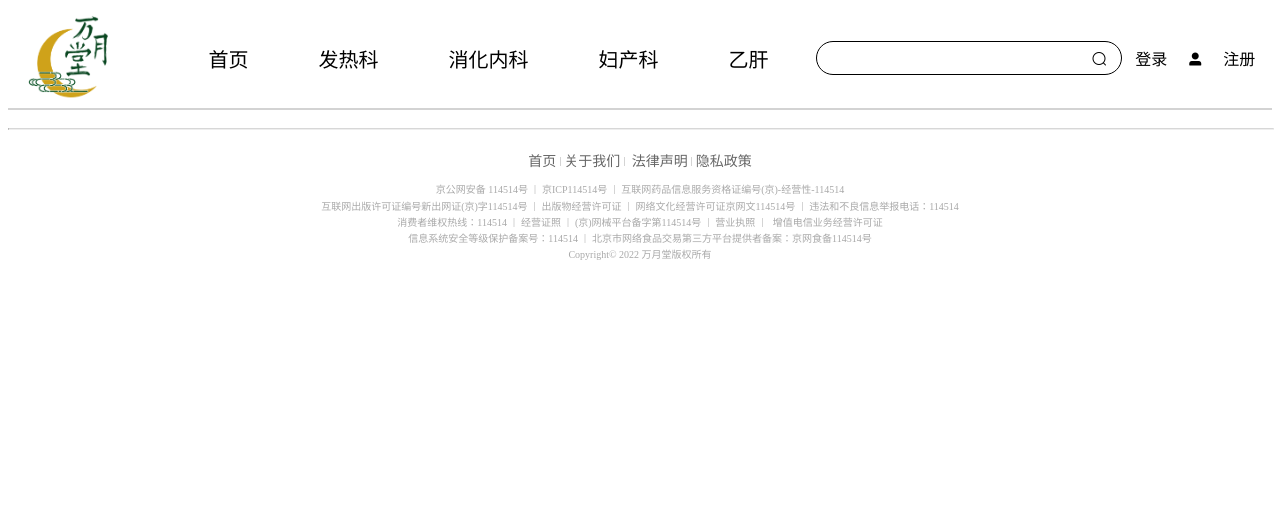
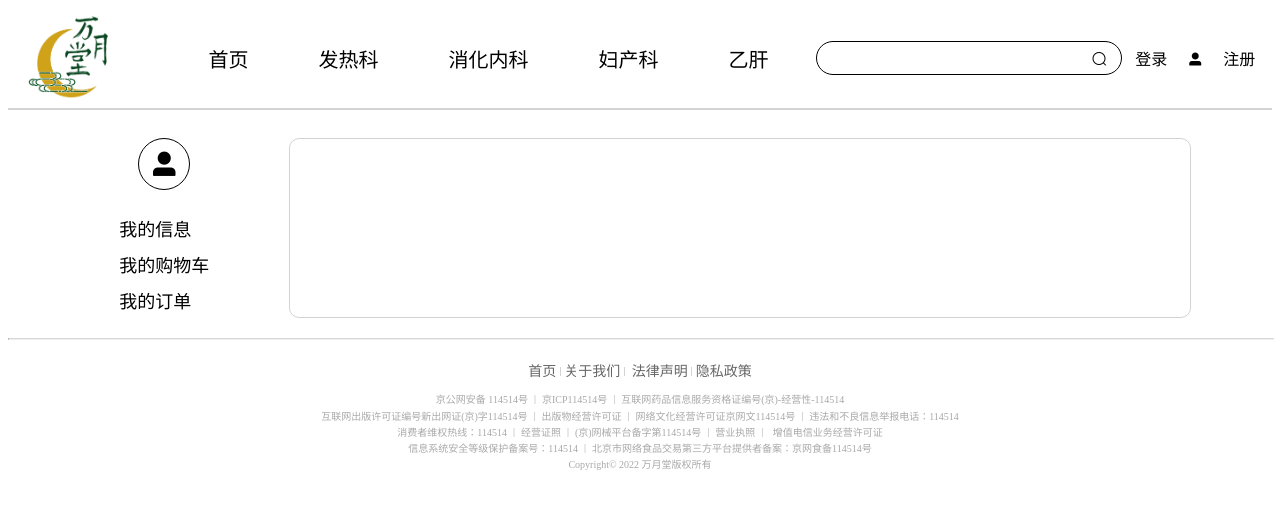
Before and after one commit to TsaiDuck/WanYueTang_Vue, a Vue app: page /#/userHome in a window 1280 px wide. Shown: the top 508 px of the page. Built offline with nearby package versions, Linux system fonts and the light colour scheme.

Commit message:
个人主页finish

```diff
--- a/src/components/body/users/userHome.vue
+++ b/src/components/body/users/userHome.vue
@@ -1,7 +1,84 @@
-<template></template>
+<template>
+  <div class="userHome">
+    <!-- 侧边栏 -->
+    <div class="userHome-sideBar">
+      <div class="userHome-sideBar-head"><b class="el-icon-user-solid"></b></div>
+      <span>{{ user.userName }}</span>
+      <div class="userHome-sideBar-list">
+        <ul>
+          <li @click="linkTo('/userHome/userInfo')">我的信息</li>
+          <li>我的购物车</li>
+          <li>我的订单</li>
+        </ul>
+      </div>
+    </div>
+    <!-- 内容栏 -->
+    <div class="userHome-content"><router-view></router-view></div>
+  </div>
+</template>
 
 <script>
-export default {}
+import { mapState } from 'vuex'
+export default {
+  data() {
+    return {}
+  },
+  computed: {
+    ...mapState(['user'])
+  },
+  methods: {
+    linkTo(path) {
+      this.$router.push(path)
+    }
+  }
+}
 </script>
 
-<style></style>
+<style lang="less" scoped>
+.userHome {
+  width: 1200px;
+  // background-color: red;
+  // height: 100px;
+  margin: 10px auto;
+  margin-top: 30px;
+  display: flex;
+  justify-content: space-evenly;
+  .userHome-sideBar {
+    width: 150px;
+    display: flex;
+    align-items: center;
+    flex-direction: column;
+    span {
+      margin: 10px;
+    }
+    .userHome-sideBar-head {
+      b {
+        font-size: 30px;
+        border: 1px solid black;
+        border-radius: 50%;
+        padding: 10px;
+      }
+    }
+    .userHome-sideBar-list {
+      ul {
+        margin: 0px;
+        padding: 0px;
+        li {
+          list-style: none;
+          padding: 5px 2px;
+          cursor: pointer;
+          font-size: 18px;
+        }
+        li:hover {
+          color: darkgreen;
+        }
+      }
+    }
+  }
+  .userHome-content {
+    width: 900px;
+    border: 1px solid lightgray;
+    border-radius: 10px;
+  }
+}
+</style>
--- a/src/router/index.js
+++ b/src/router/index.js
@@ -6,6 +6,7 @@ import Register from '@/components/body/users/register.vue'
 import GoodsDetails from '@/components/body/home/Goods/GoodsDetails'
 import userHome from '@/components/body/users/userHome'
 import userCart from '@/components/body/users/userCart'
+import userInfo from '@/components/body/users/userInfo'
 
 Vue.use(VueRouter)
 
@@ -15,7 +16,12 @@ const routes = [
   { path: '/login', name: 'login', component: Login },
   { path: '/register', name: 'register', component: Register },
   { path: '/goodsDetails/:id', name: 'goodsDetails', component: GoodsDetails },
-  { path: '/userHome', name: 'userHome', component: userHome },
+  {
+    path: '/userHome',
+    name: 'userHome',
+    component: userHome,
+    children: [{ path: 'userInfo', name: 'userInfo', component: userInfo }]
+  },
   { path: '/userCart', name: 'userCart', component: userCart }
 ]
 
```
